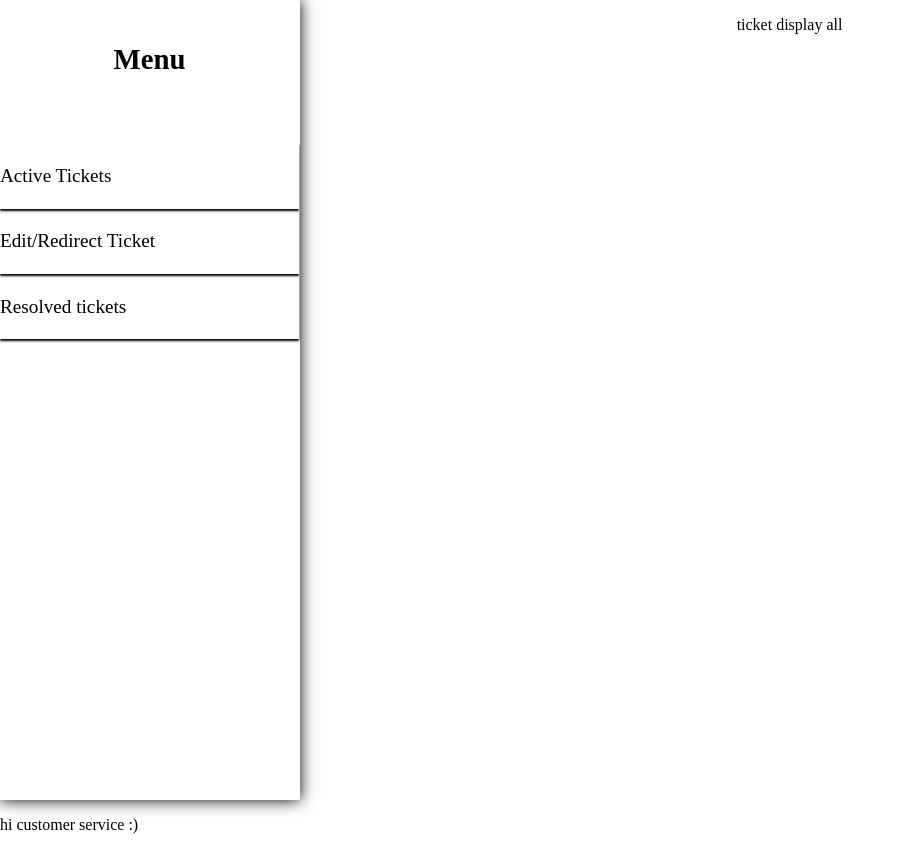
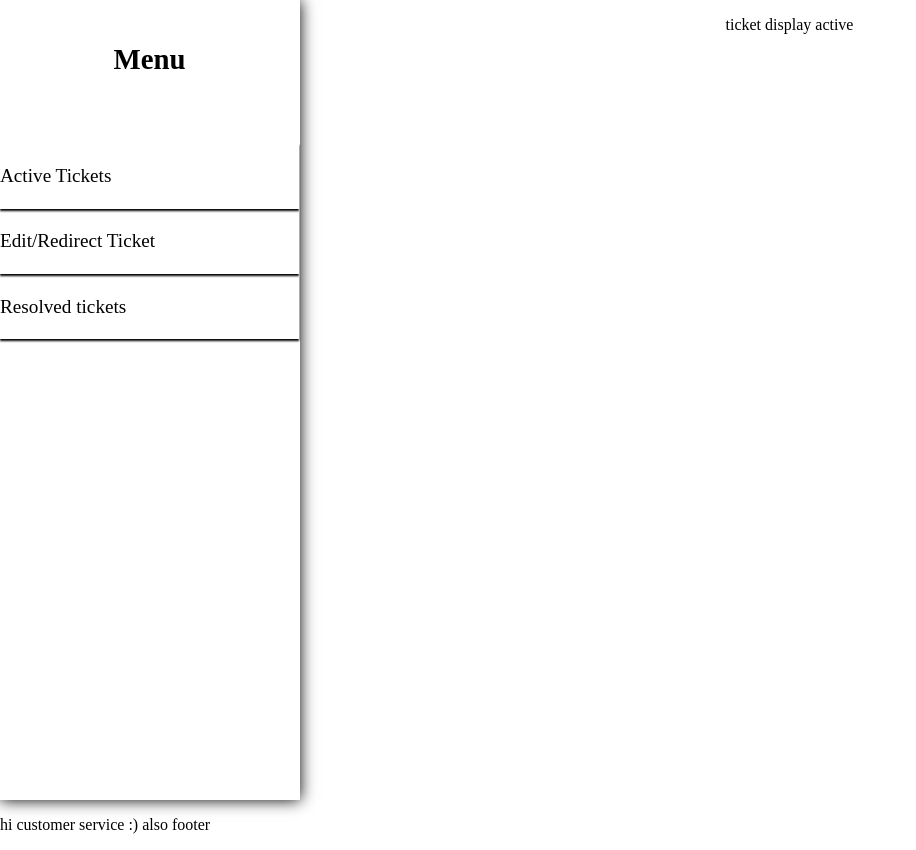
Before and after one commit to davezargar/CRM, a React (Vite) app in the folder client/: page /CustomerServicePanel in a window 1280 px wide. Shown: the whole page, without its empty margins (0-916 px from the left). Built offline with nearby package versions, Linux system fonts and the light colour scheme.

Commit message:
in progress route testing for branch feature/ticketInbox

```diff
--- a/client/src/CustomerServicePanel.jsx
+++ b/client/src/CustomerServicePanel.jsx
@@ -1,21 +1,22 @@
 import { useState, use, createContext } from 'react';
 import {RoleContext} from "./main.jsx";
+import { Outlet } from "react-router";
+
 import NavBar from "./NavBar.jsx";
 import "./style/CustomerServicePanel.css"
-import TicketDisplayAll from "./TicketDisplayAll.jsx";
 
 export default CustomerServicePanel;
 
 function CustomerServicePanel()
 {
-    return <RoleContext.Provider value={"CustomerService"}>
-        <div id="CustomerServicePanel">
-            <NavBar/>
-            <p>hi customer service :)</p>
-            <div id={"CustomerServicePanelMain"}>
-                <TicketDisplayAll/>
-            </div>
+    return <div id="CustomerServicePanel">
+            <RoleContext.Provider value={"CustomerService"}>
+                <NavBar/>
+                <p>hi customer service :) also footer</p>
+                <div id={"CustomerServicePanelMain"}>
+                    <Outlet/> {/*child routes will be rendered here??*/}
+                </div>
+            </RoleContext.Provider>
+    </div>
 
-        </div>
-    </RoleContext.Provider>
 }
--- /dev/null
+++ b/client/src/TicketDisplayActive.jsx
@@ -0,0 +1,8 @@
+export default TicketDisplayActive;
+
+function TicketDisplayActive()
+{
+    return <div id={"TicketDisplayActive"}>
+        <p>ticket display active</p>
+    </div>
+}
--- a/client/src/TicketDisplayAll.jsx
+++ /dev/null
@@ -1,8 +0,0 @@
-export default TicketDisplayAll;
-
-function TicketDisplayAll()
-{
-    return <div id={"TicketDisplayAll"}>
-        <p>ticket display all</p>
-    </div>
-}
--- a/client/src/main.jsx
+++ b/client/src/main.jsx
@@ -1,6 +1,8 @@
 import { StrictMode, useState, createContext, use, useEffect } from 'react'
 import { createRoot } from 'react-dom/client'
 import { BrowserRouter, Routes, Route, NavLink, useNavigate} from "react-router";
+
+import TicketDisplayActive from "./TicketDisplayActive.jsx";
 import DefaultPage from "./DefaultPage";
 import ActiveTickets from './ActiveTickets';
 import AdminPanel from "./AdminPanel";
@@ -20,9 +22,11 @@ function App()
     return <RoleContext.Provider value={"Customer"}>
         <BrowserRouter>
             <Routes>
-                <Route index element={<Index/>}></Route>
+                <Route index element={<Index/>}/>
                 <Route path={"/CustomerPanel"} element={<CustomerPanel/>}/>
-                <Route path={"/CustomerServicePanel"} element={<CustomerServicePanel/>}/>
+                <Route path={"/CustomerServicePanel"} element={<CustomerServicePanel/>}>
+                    <Route index element={<TicketDisplayActive/>}/>
+                </Route>
                 <Route path={"/AdminPanel"} element={<AdminPanel/>}/>
 
 
```
